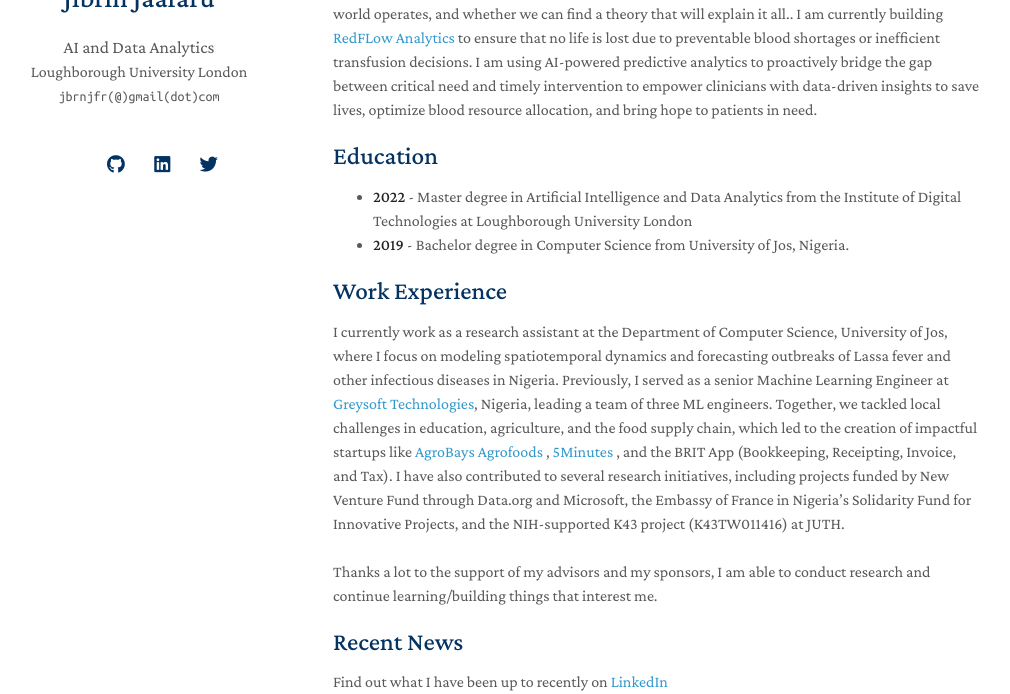
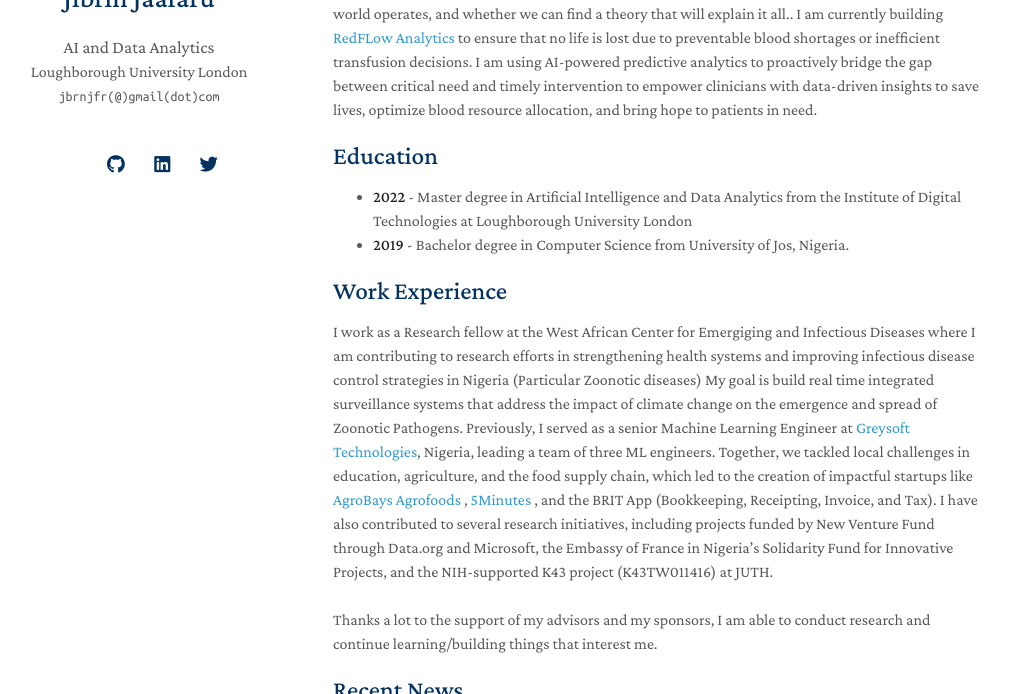
Before and after one commit to jibrinx/jibrinx.github.io, a Jekyll site: the page built from index.md, in a window 1280 px wide and 900 px high, cut to the strip 206-900 px from the top of the window. Shown: the whole strip, without its empty margins (137-1147 px from the left). Built offline with Jekyll 4.4.1, drawn with Linux system fonts in a browser that asks for light colours; nearby versions of some CDN libraries; a style sheet for code colours, icons or effects is not loaded.

Commit message:
Update index.md

```diff
--- a/index.md
+++ b/index.md
@@ -12,7 +12,7 @@
 - **2019** - Bachelor degree in Computer Science from University of Jos, Nigeria.
 
 ## Work Experience
-I currently work as a research assistant at the Department of Computer Science, University of Jos, where I focus on modeling spatiotemporal dynamics and forecasting outbreaks of Lassa fever and other infectious diseases in Nigeria.
+I work as a Research fellow at the West African Center for Emergiging and Infectious Diseases where I am contributing to research efforts in strengthening health systems and improving infectious disease control strategies in Nigeria (Particular Zoonotic diseases) My goal is build real time integrated surveillance systems that address the impact of climate change on the emergence and spread of Zoonotic Pathogens.
 Previously, I served as a senior Machine Learning Engineer at <a href="https://greysoft.ng">Greysoft Technologies</a>, Nigeria, leading a team of three ML engineers. Together, we tackled local challenges in education, agriculture, and the food supply chain, which led to the creation of impactful startups like  <a href="https://agrobays.com">AgroBays Agrofoods </a>,  <a href="https://app.5minutes.ng">5Minutes </a>, and the BRIT App (Bookkeeping, Receipting, Invoice, and Tax).
 I have also contributed to several research initiatives, including projects funded by New Venture Fund through Data.org and Microsoft, the Embassy of France in Nigeria's Solidarity Fund for Innovative Projects, and the NIH-supported K43 project (K43TW011416) at JUTH.
 <br>
```
